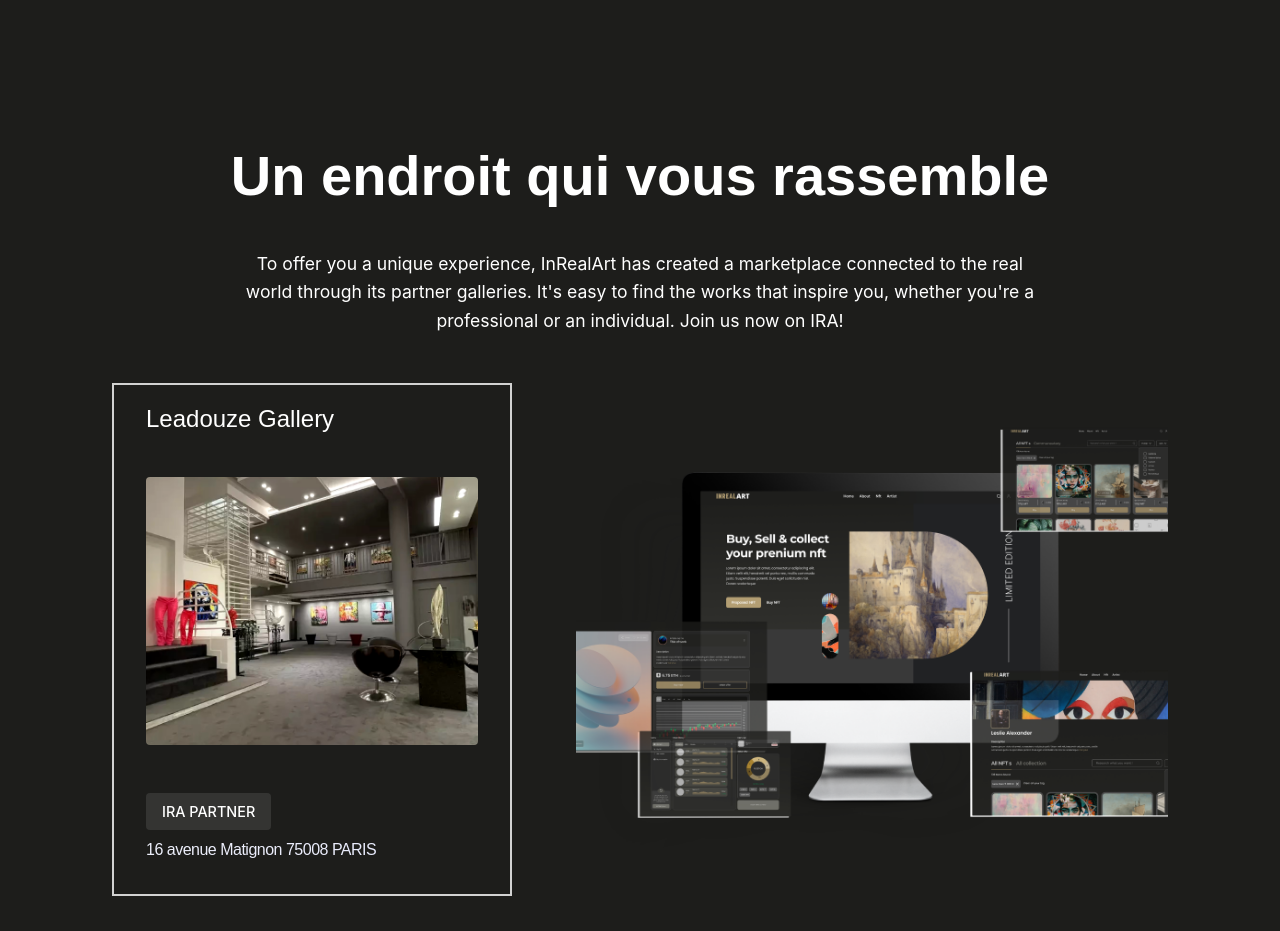
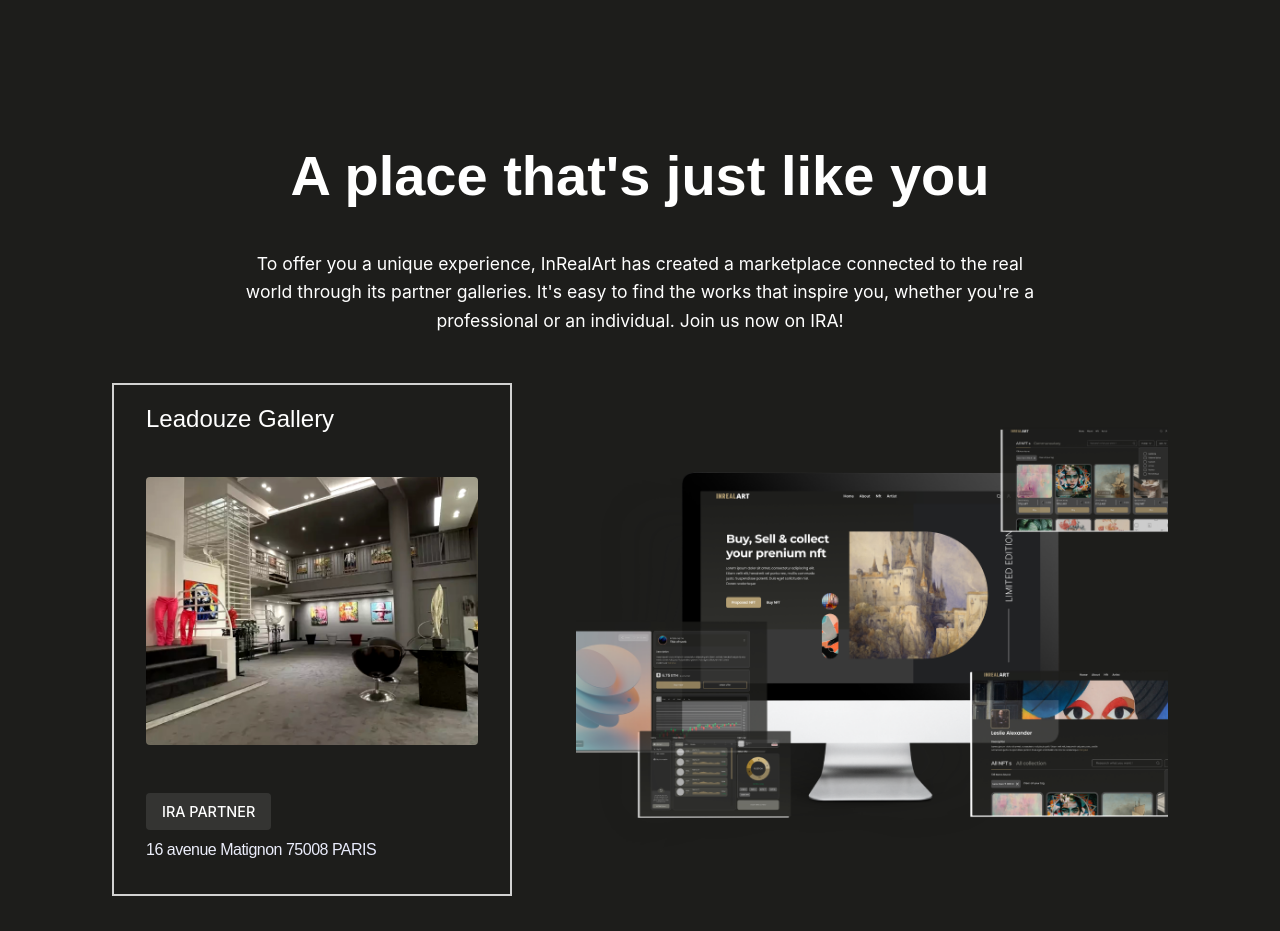
Before and after one commit to InRealArt/iaweb3_angers2024, a Next.js app: page / in a window 1280 px wide. Shown: the part 800-1731 px from the top of the page. Built offline with nearby package versions, Linux system fonts and the light colour scheme; no server answers; a web font is replaced by a local one.

Commit message:
new translations

```diff
--- a/src/components/PlaceForYou/PlaceForYou.tsx
+++ b/src/components/PlaceForYou/PlaceForYou.tsx
@@ -10,7 +10,7 @@ export default function PlaceForYou() {
 
   return (
     <div className={styles.container}>
-      <h1 className={styles.title}>Un endroit qui vous rassemble</h1>
+      <h1 className={styles.title}>{parse(i18n[language].placeForYou.title)}</h1>
 
       <p className={styles.description}>
         {parse(i18n[language].placeForYou.description)}
--- a/src/locales/en.json
+++ b/src/locales/en.json
@@ -96,6 +96,7 @@
       "button": "Get the catalog"
     },
     "placeForYou": {
+      "title": "A place that's just like you",
       "description": "To offer you a unique experience, InRealArt has created a marketplace connected to the real world through its partner galleries. It's easy to find the works that inspire you, whether you're a professional or an individual. Join us now on IRA!"
     },
     "community": {
--- a/src/locales/fr.json
+++ b/src/locales/fr.json
@@ -96,6 +96,7 @@
       "button": "Recevoir le catalogue"
     },
     "placeForYou": {
+      "title": "Un endroit qui vous ressemble",
       "description": "Pour vous offrir une expérience unique, InRealArt a créé une marketplace connectée au monde réel grâce à ses galeries partenaires. Trouvez facilement les œuvres qui vous inspirent, que vous soyez professionnel ou particulier. Rejoignez-nous dès maintenant sur IRA !"
     },
     "community": {
```
